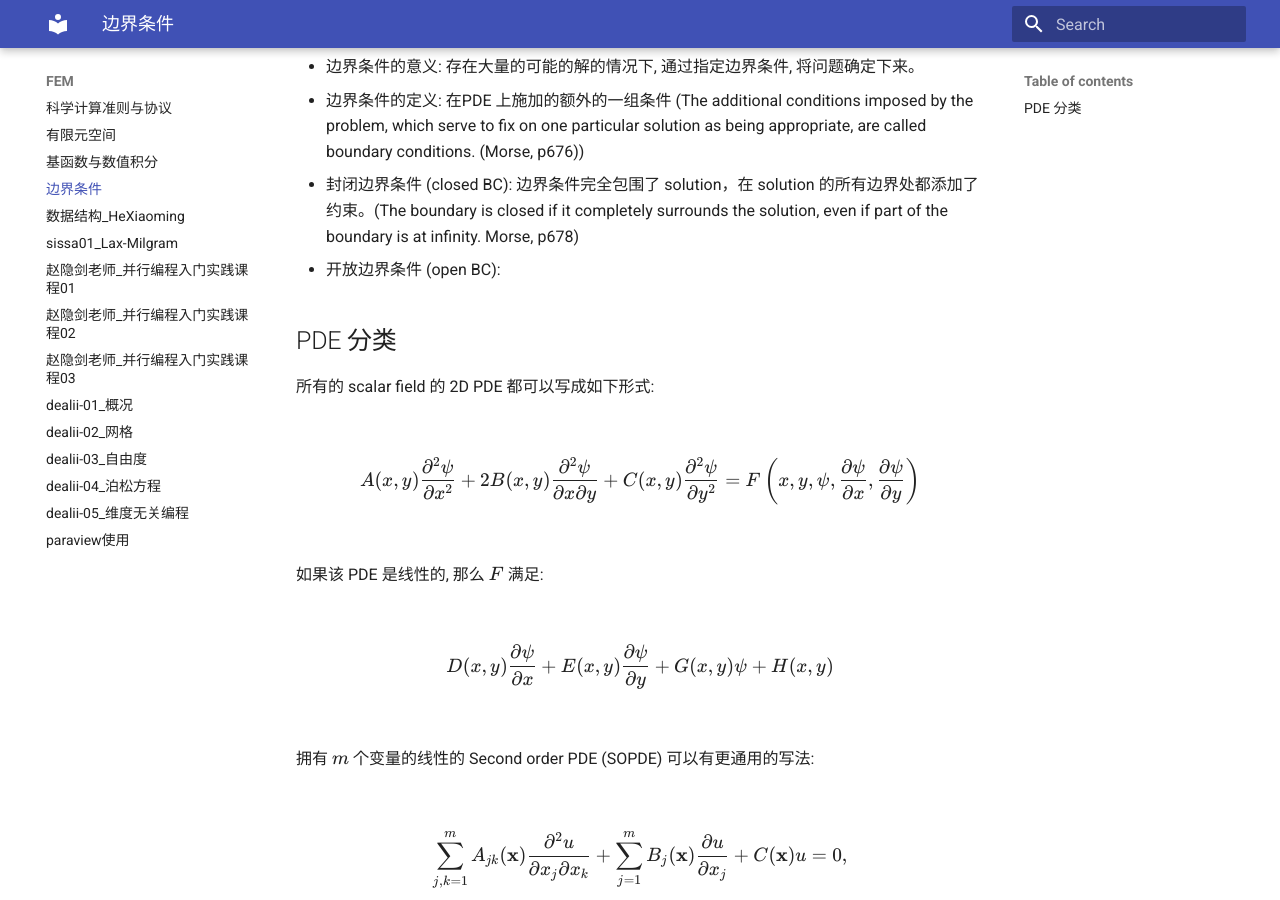
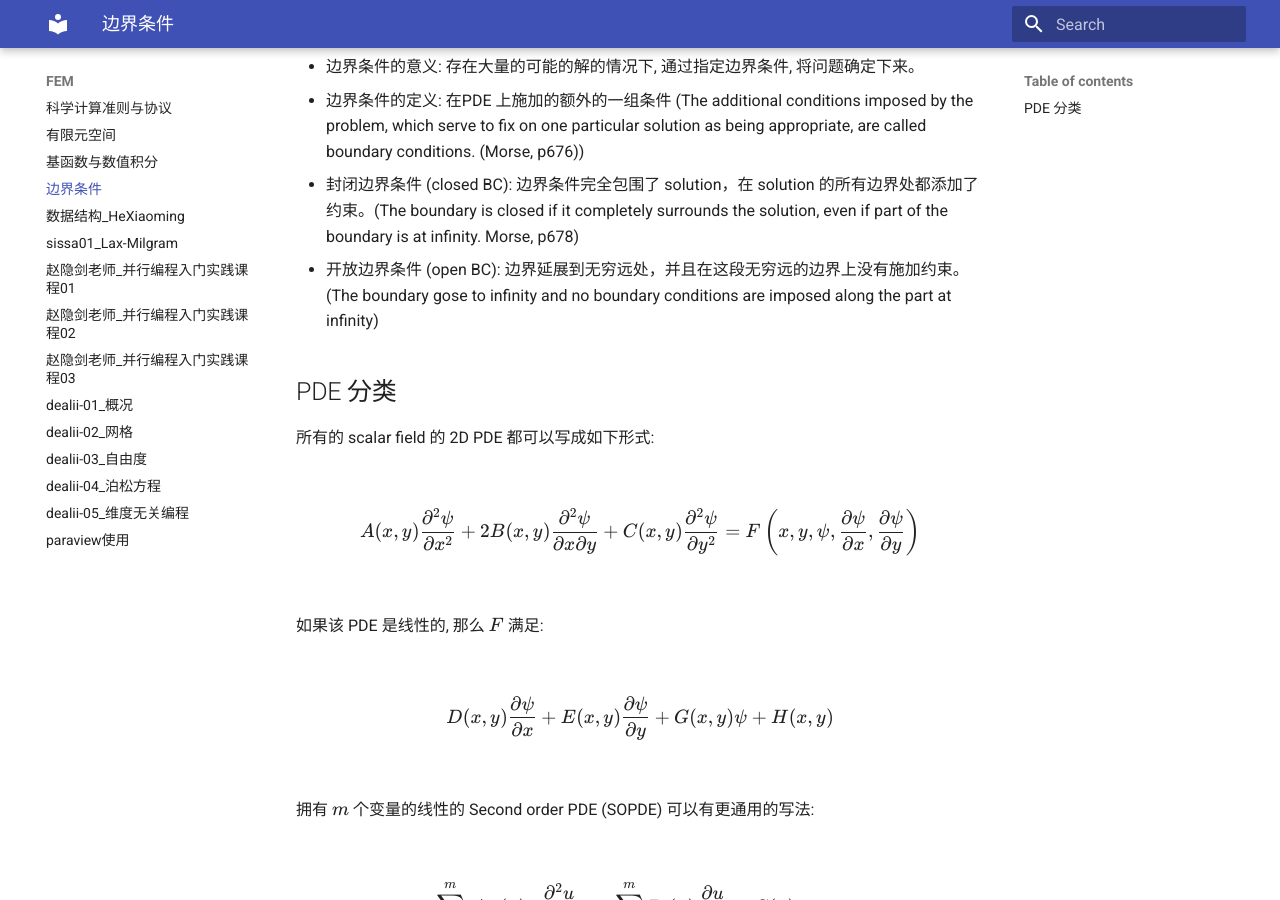
Before and after one commit to ymma98/technotes, an MkDocs documentation site: the page built from docs/FEM/边界条件.md, in a window 1280 px wide and 900 px high, scrolled down 390 px. Built offline with MkDocs 1.6.1 and Material for MkDocs 9.7.7, drawn with Linux system fonts in a browser that asks for light colours; part of the change alters nothing that is shown.

Commit message:
docs/FEM/边界条件.md updated from https://stackedit.cn/

```diff
--- a/docs/FEM/边界条件.md
+++ b/docs/FEM/边界条件.md
@@ -9,7 +9,7 @@ ___
 * 边界条件的意义: 存在大量的可能的解的情况下, 通过指定边界条件, 将问题确定下来。
 * 边界条件的定义: 在PDE 上施加的额外的一组条件 (The additional conditions imposed by the problem, which serve to fix on one particular solution as being appropriate, are called boundary conditions. (Morse, p676))
 * 封闭边界条件 (closed BC): 边界条件完全包围了 solution，在 solution 的所有边界处都添加了约束。(The boundary is closed if it completely surrounds the solution, even if part of the boundary is at infinity. Morse, p678)
-* 开放边界条件 (open BC):
+* 开放边界条件 (open BC): 边界延展到无穷远处，并且在这段无穷远的边界上没有施加约束。(The boundary gose to infinity and no boundary conditions are imposed along the part at infinity)
 
 ## PDE 分类
 
@@ -43,6 +43,6 @@ $$ \sum_{j=1}^m a_j(\mathbf{x}) \frac{\partial^2 u}{\partial x_j^2} + F\left(\ma
 
 
 <!--stackedit_data:
-eyJoaXN0b3J5IjpbLTE3MzIyNzYyNDQsLTE2OTc2ODEyNDAsNj
-MwNTM0Nzc4LDQzNjM4OTc5Niw0MjQ0MjY2M119
+eyJoaXN0b3J5IjpbNjI1MzI0OTAxLC0xNjk3NjgxMjQwLDYzMD
+UzNDc3OCw0MzYzODk3OTYsNDI0NDI2NjNdfQ==
 -->
```
